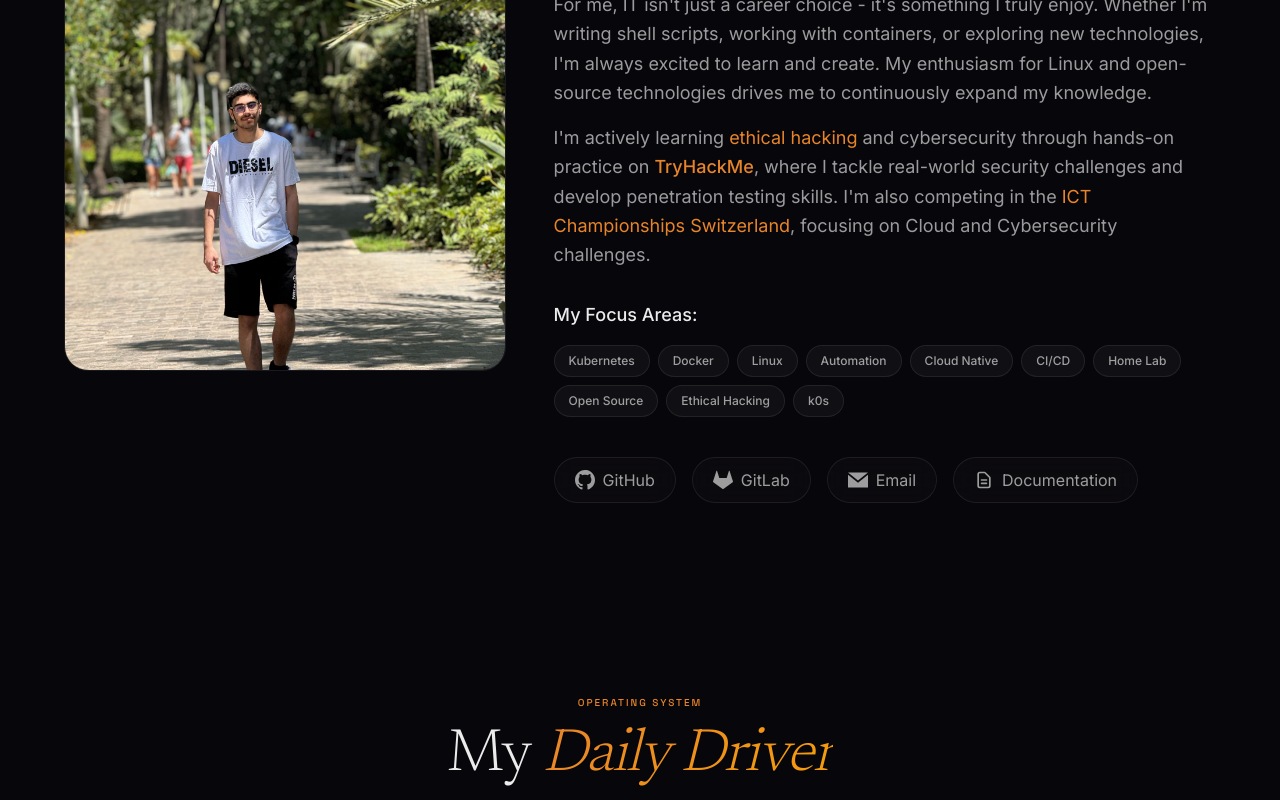
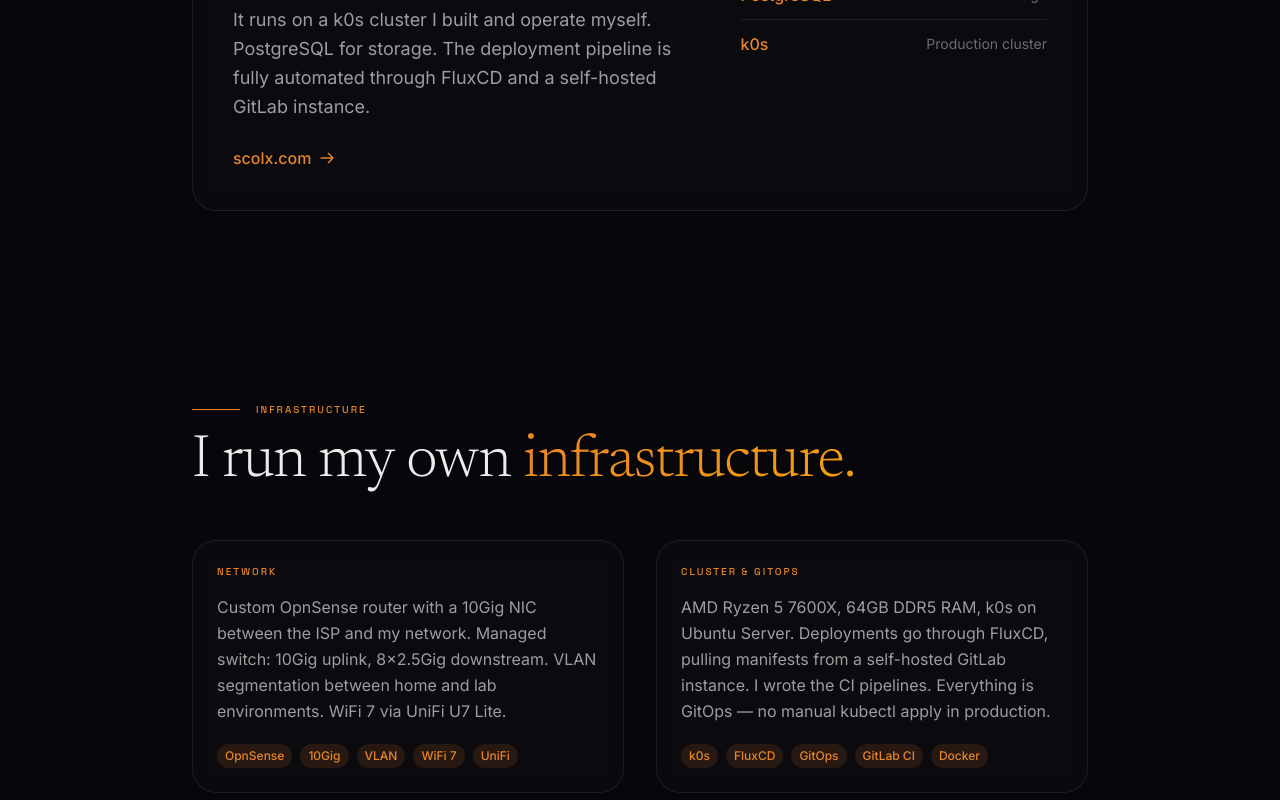
Before and after one commit to HadiCherkaoui/portfolio, a Next.js app: page / in a window 1280 px wide. Shown: the part 1280-2080 px from the top of the page. Built offline with nearby package versions, Linux system fonts and the light colour scheme.

Commit message:
feat: update page composition to 7-section Direction C structure

```diff
--- a/app/page.tsx
+++ b/app/page.tsx
@@ -1,78 +1,23 @@
-'use client';
-import React, { useEffect } from 'react';
-import HeroSection from '../components/HeroSection';
-import AboutSection from '../components/AboutSection';
-import DailyDriverSection from '../components/DailyDriverSection';
-import SkillsSection from '../components/SkillsSection';
-import HobbiesSection from '../components/HobbiesSection';
-import AutomationSection from '../components/AutomationSection';
-import HomelabSection from '../components/HomelabSection';
-import ProjectsSection from '../components/ProjectsSection';
-import ServicesSection from '../components/ServicesSection';
-import ContactSection from '../components/ContactSection';
-import SectionWrapper from '../components/SectionWrapper';
+import HeroSection from "@/components/HeroSection";
+import ScolxSection from "@/components/ScolxSection";
+import InfraSection from "@/components/InfraSection";
+import ToolsSection from "@/components/ToolsSection";
+import CompetitionSection from "@/components/CompetitionSection";
+import OffenseSection from "@/components/OffenseSection";
+import ContactSection from "@/components/ContactSection";
+import Footer from "@/components/Footer";
 
 export default function Home() {
-  // Initialize section transitions on client-side
-  useEffect(() => {
-    // Add a small delay to ensure DOM is fully loaded
-    const timer = setTimeout(() => {
-      // Add animation-delay classes to stagger the animations
-      const sections = document.querySelectorAll('.fade-in-section');
-      sections.forEach((section, index) => {
-        (section as HTMLElement).style.transitionDelay = `${index * 0.1}s`;
-      });
-    }, 100);
-
-    return () => clearTimeout(timer);
-  }, []);
-
   return (
-    <main className="min-h-screen relative">
-      {/* Decorative elements */}
-      <div className="fixed top-20 right-10 w-72 h-72 bg-[var(--primary-color)] rounded-full mix-blend-multiply filter blur-3xl opacity-10 animate-blob"></div>
-      <div className="fixed top-40 left-20 w-72 h-72 bg-[var(--secondary-color)] rounded-full mix-blend-multiply filter blur-3xl opacity-10 animate-blob animation-delay-2000"></div>
-      <div className="fixed bottom-20 right-20 w-72 h-72 bg-[var(--accent-color)] rounded-full mix-blend-multiply filter blur-3xl opacity-10 animate-blob animation-delay-4000"></div>
-
-      {/* Hero section doesn't use the wrapper as it should be visible immediately */}
+    <main>
       <HeroSection />
-
-      {/* Content sections with smooth transitions */}
-      <SectionWrapper>
-        <AboutSection />
-      </SectionWrapper>
-
-      <SectionWrapper>
-        <DailyDriverSection />
-      </SectionWrapper>
-
-      <SectionWrapper>
-        <SkillsSection />
-      </SectionWrapper>
-
-      <SectionWrapper>
-        <HobbiesSection />
-      </SectionWrapper>
-
-      <SectionWrapper>
-        <AutomationSection />
-      </SectionWrapper>
-
-      <SectionWrapper>
-        <HomelabSection />
-      </SectionWrapper>
-
-      <SectionWrapper>
-        <ProjectsSection />
-      </SectionWrapper>
-
-      <SectionWrapper>
-        <ServicesSection />
-      </SectionWrapper>
-
-      <SectionWrapper>
-        <ContactSection />
-      </SectionWrapper>
+      <ScolxSection />
+      <InfraSection />
+      <ToolsSection />
+      <CompetitionSection />
+      <OffenseSection />
+      <ContactSection />
+      <Footer />
     </main>
   );
 }
```
